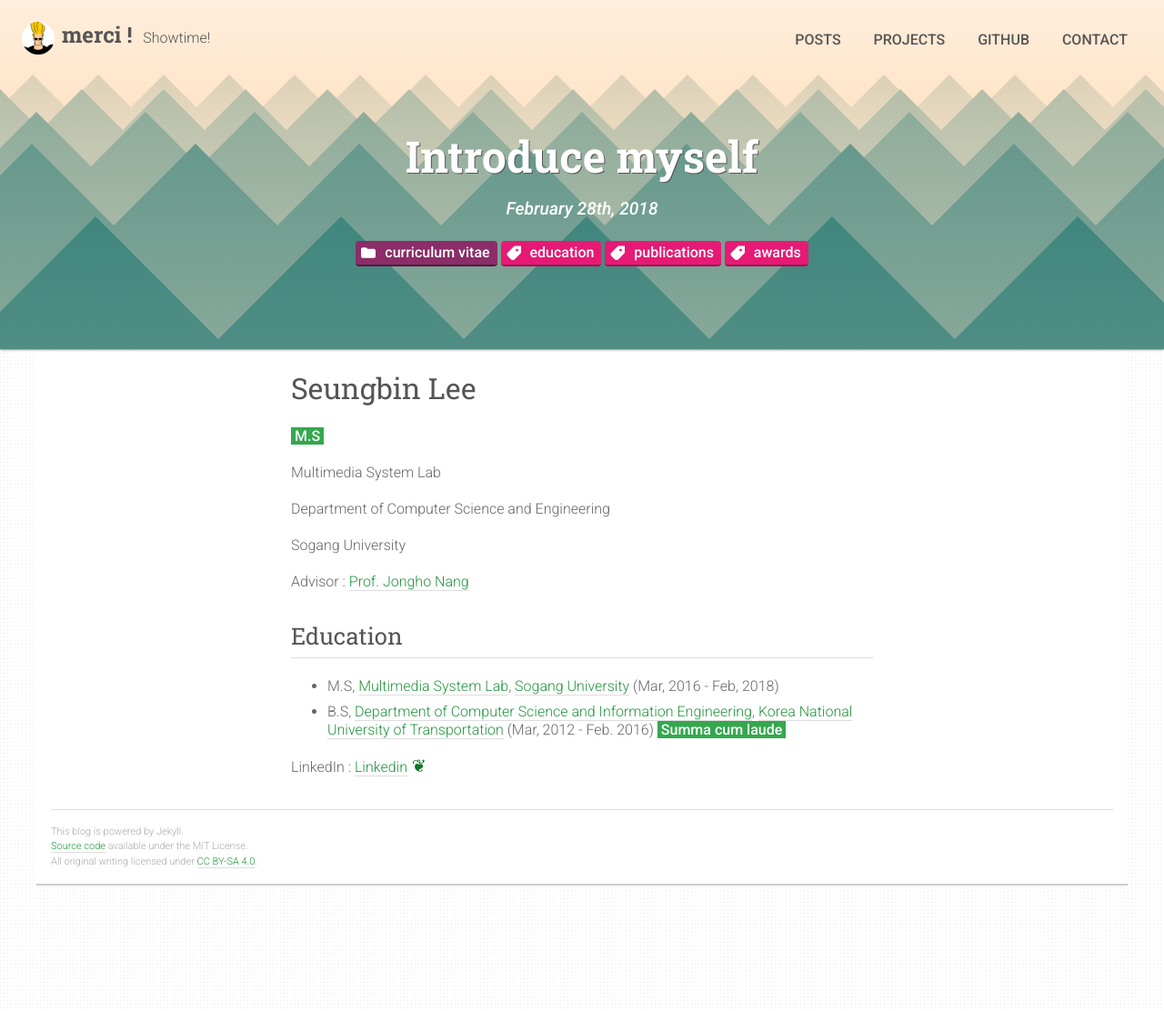
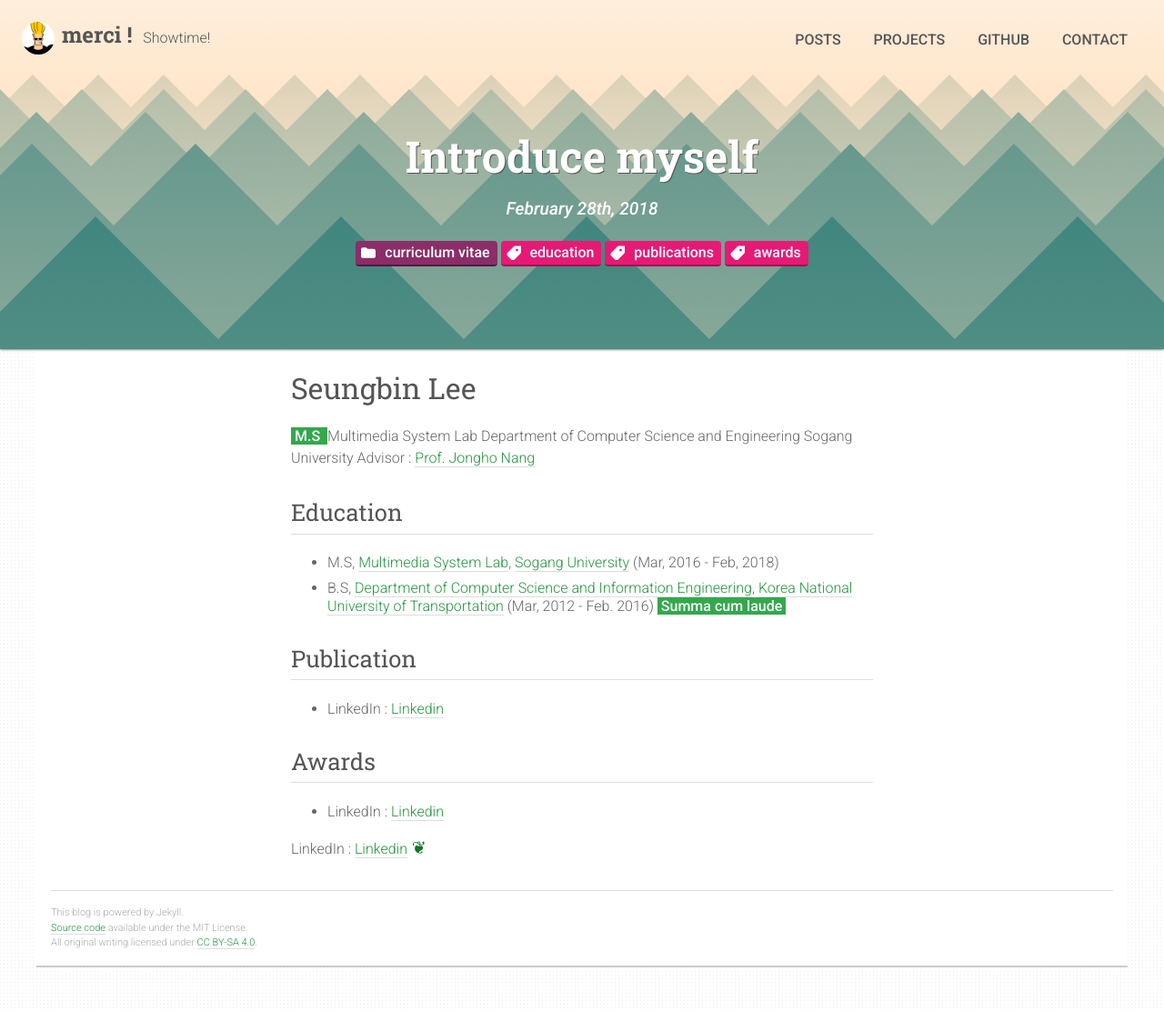
Before and after one commit to mercileesb/mercileesb.github.io, a Jekyll site: the page built from _posts/2018-02-28-CV.md, in a window 1280 px wide. Shown: the whole page at 91% size. Built offline with Jekyll 4.4.1, drawn with Linux system fonts in a browser that asks for light colours.

Commit message:
modified

```diff
--- a/_posts/2018-02-28-CV.md
+++ b/_posts/2018-02-28-CV.md
@@ -10,13 +10,9 @@ tags: [education,publications,awards]
 # <dfn>Seungbin Lee</dfn>
 
 <mark> M.S </mark>
-
 Multimedia System Lab
-
 Department of Computer Science and Engineering
-
 Sogang University
-
 Advisor : [Prof. Jongho Nang][pr]
 
 
@@ -26,6 +22,16 @@ Advisor : [Prof. Jongho Nang][pr]
 ----------------------------------------
 * M.S, [Multimedia System Lab][mm], [Sogang University][un] (Mar, 2016 - Feb, 2018)
 * B.S, [Department of Computer Science and Information Engineering][bs], [Korea National University of Transportation][bu] (Mar, 2012 - Feb. 2016) <mark> Summa cum laude </mark>
+
+## Publication
+----------------------------------------
+
+* LinkedIn : [Linkedin][lk]
+
+## Awards
+----------------------------------------
+
+* LinkedIn : [Linkedin][lk]
 
 
 LinkedIn : [Linkedin][lk]
```
